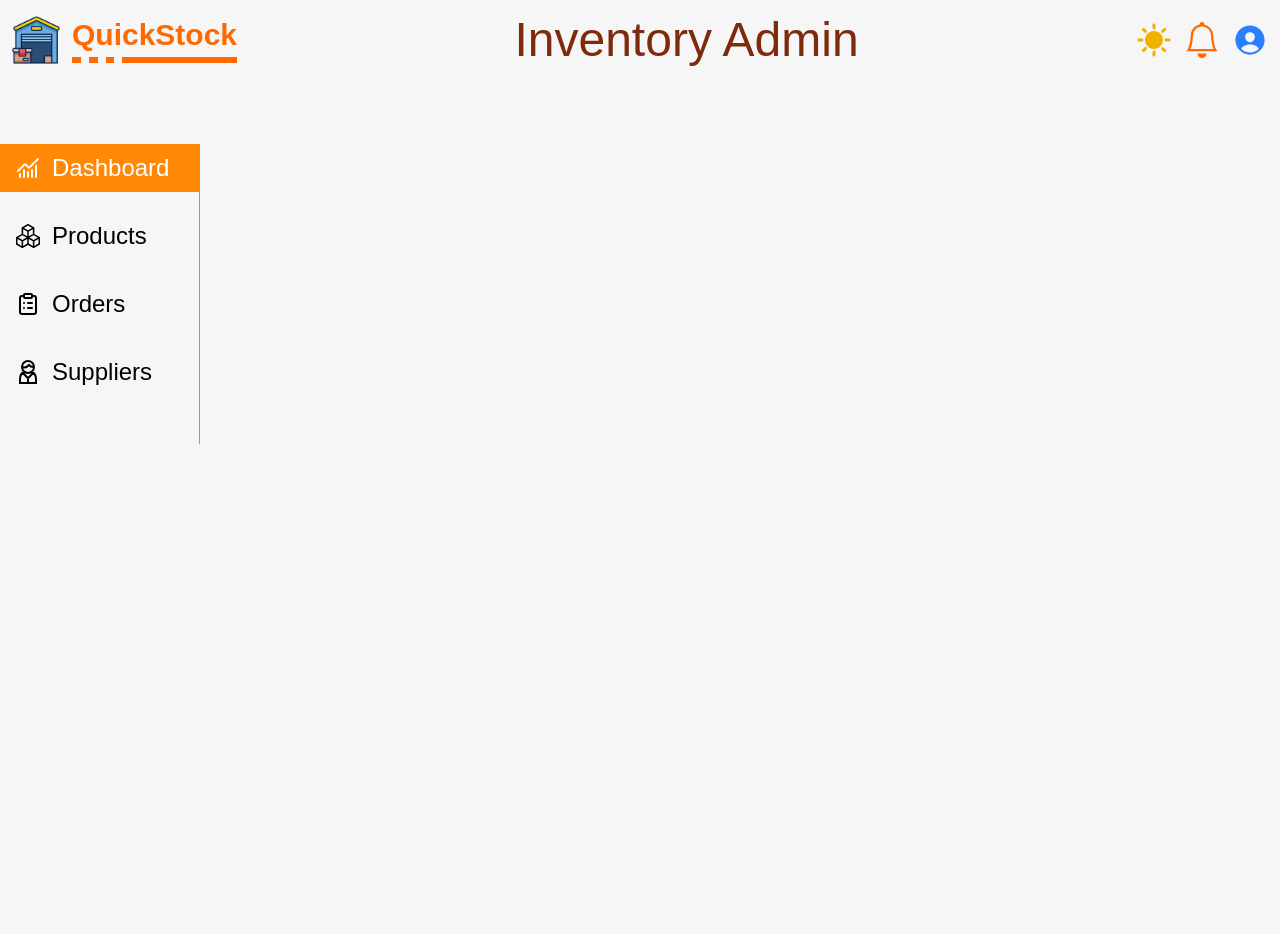
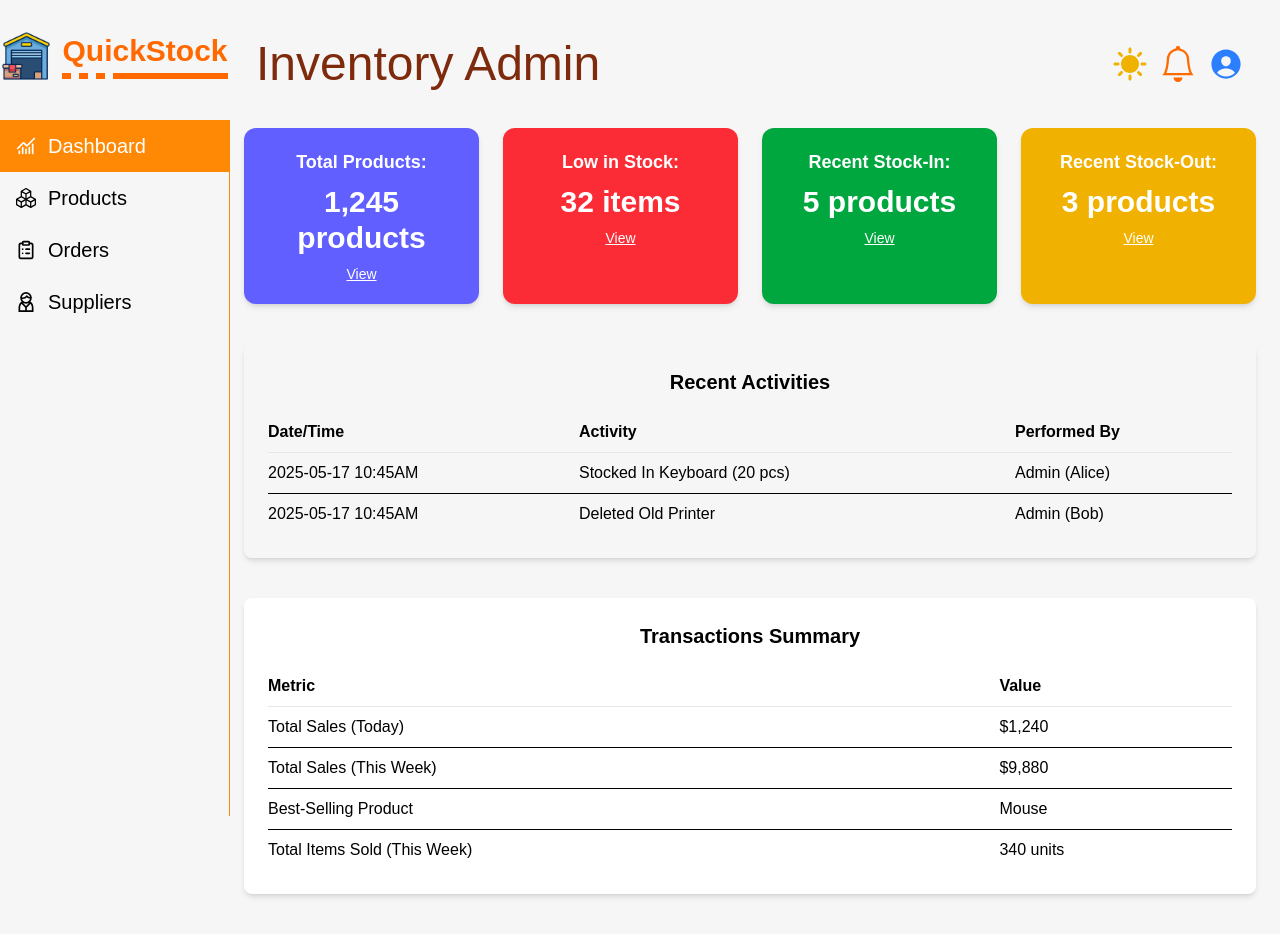
Before and after one commit to Hong-Layeang/QuickStock, a React (Vite) app in the folder frontend/: page /adminDashboard in a window 1280 px wide. Before the commit the page ends 800 px from the top, so only its background shows below. Built offline with nearby package versions, Linux system fonts and the light colour scheme; sample sign-in values are in the browser's storage.

Commit message:
Admin DashBoard Progressing

```diff
--- /dev/null
+++ b/frontend/src/components/ActivityTable.jsx
@@ -0,0 +1,40 @@
+const ActivityTable = () => {
+  const activities = [
+    {
+      date: "2025-05-17 10:45AM",
+      activity: "Stocked In Keyboard (20 pcs)",
+      by: "Admin (Alice)"
+    },
+    {
+      date: "2025-05-17 10:45AM",
+      activity: "Deleted Old Printer",
+      by: "Admin (Bob)"
+    }
+  ];
+
+  return (
+    <div className="shadow-md rounded-lg p-6">
+      <h2 className="text-xl font-semibold mb-4">Recent Activities</h2>
+      <table className="w-full text-left table-auto">
+        <thead>
+          <tr className="border-b border-gray-200">
+            <th className="py-2">Date/Time</th>
+            <th className="py-2">Activity</th>
+            <th className="py-2">Performed By</th>
+          </tr>
+        </thead>
+        <tbody>
+          {activities.map((item, i) => (
+            <tr key={i} className="border-t">
+              <td className="py-2">{item.date}</td>
+              <td className="py-2">{item.activity}</td>
+              <td className="py-2">{item.by}</td>
+            </tr>
+          ))}
+        </tbody>
+      </table>
+    </div>
+  );
+};
+
+export default ActivityTable;
--- /dev/null
+++ b/frontend/src/components/AdminSideBar.jsx
@@ -0,0 +1,43 @@
+import { LuChartNoAxesCombined } from "react-icons/lu";
+import { BsBoxes } from "react-icons/bs";
+import { LuClipboardList } from "react-icons/lu";
+import { GrUserManager } from "react-icons/gr";
+import { useState } from "react";
+import Logo from "./Logo";
+
+const AdminSideBar = () => {
+  const [active, setActive] = useState('dashboard');
+
+  const menuItems = [
+    { key: "dashboard", label: "Dashboard", icon: <LuChartNoAxesCombined /> },
+    { key: "products", label: "Products", icon: <BsBoxes /> },
+    { key: "orders", label: "Orders", icon: <LuClipboardList /> },
+    { key: "suppliers", label: "Suppliers", icon: <GrUserManager /> }
+  ];
+
+  return (
+    <div className="fixed h-screen flex flex-col w-[60px] sm:w-[230px] transition-all duration-300">
+      {/* Logo Section */}
+      <div className="p-4 flex items-center justify-center sm:justify-start">
+        <Logo />
+      </div>
+
+      {/* Menu Items Section */}
+      <div className="flex-1 flex flex-col mt-6 border-r-1 border-orange-400">
+        {menuItems.map((item) => (
+          <div
+            key={item.key}
+            onClick={() => setActive(item.key)}
+            className={`flex items-center gap-3 px-2 sm:px-4 py-3 cursor-pointer text-xl transition duration-200
+              ${active === item.key ? "bg-orange-400 text-white" : "hover:bg-orange-200"}`}
+          >
+            <div>{item.icon}</div>
+            <span className="hidden sm:inline">{item.label}</span>
+          </div>
+        ))}
+      </div>
+    </div>
+  );
+};
+
+export default AdminSideBar;
--- /dev/null
+++ b/frontend/src/components/DashboardCards.jsx
@@ -0,0 +1,22 @@
+const DashboardCards = () => {
+  const cards = [
+    { title: "Total Products:", value: "1,245 products", bg: "bg-indigo-500", text: "text-white" },
+    { title: "Low in Stock:", value: "32 items", bg: "bg-red-500", text: "text-white" },
+    { title: "Recent Stock-In:", value: "5 products", bg: "bg-green-600", text: "text-white" },
+    { title: "Recent Stock-Out:", value: "3 products", bg: "bg-yellow-500", text: "text-white" },
+  ];
+
+  return (
+    <div className="grid grid-cols-1 md:grid-cols-2 lg:grid-cols-4 gap-6">
+      {cards.map((card, idx) => (
+        <div key={idx} className={`rounded-xl shadow-md p-5 ${card.bg} ${card.text}`}>
+          <h3 className="text-lg font-semibold mb-2">{card.title}</h3>
+          <p className="text-3xl font-bold">{card.value}</p>
+          <div className="text-sm underline mt-2 cursor-pointer">View</div>
+        </div>
+      ))}
+    </div>
+  );
+};
+
+export default DashboardCards;
--- a/frontend/src/components/Header.jsx
+++ b/frontend/src/components/Header.jsx
@@ -1,4 +1,3 @@
-import Logo from './Logo.jsx'
 import { MdSunny } from "react-icons/md";
 import { IoPersonCircle } from "react-icons/io5";
 import { BsBell } from "react-icons/bs";
@@ -23,7 +22,6 @@ const Header = () => {
 
   return (
     <div className=" pl-3 pr-3 flex justify-between items-center">
-        <Logo />
         <h1 className="text-5xl text-orange-900">Inventory Admin</h1>
         <div className=" text-4xl flex gap-3">
             <div onClick={handleDarkmode} className="cursor-pointer">
--- a/frontend/src/components/SideBar.jsx
+++ /dev/null
@@ -1,52 +0,0 @@
-import { LuChartNoAxesCombined } from "react-icons/lu";
-import { BsBoxes } from "react-icons/bs";
-import { LuClipboardList } from "react-icons/lu";
-import { GrUserManager } from "react-icons/gr";
-import { useState } from "react";
-
-const SideBar = () => {
-    const [active, setActive] = useState('dashboard');
-
-    const menuItems = [
-        { key: "dashboard", label: "Dashboard", icon: <LuChartNoAxesCombined /> },
-        { key: "products", label: "Products", icon: <BsBoxes /> },
-        { key: "orders", label: "Orders", icon: <LuClipboardList /> },
-        { key: "suppliers", label: "Suppliers", icon: <GrUserManager /> }
-    ];
-
-  return (
-    <div className=" sidebar fixed w-[200px] h-[300px] overflow-y-auto mt-20 flex flex-col gap-5 border-r-1 border-solid border-orange-400">
-
-      {menuItems.map((item) => (
-        <div
-          key={item.key}
-          onClick={() => setActive(item.key)}
-          className={`text-2xl flex gap-3 items-center px-4 py-2 cursor-pointer duration-200
-            ${active === item.key ? "bg-orange-400 text-white" : "hover:bg-orange-200"}`}
-        >
-          <div>{item.icon}</div>
-          <span>{item.label}</span>
-        </div>
-        ))}
-
-        {/* <div className=" text-2xl flex gap-3 items-center duration-300 cursor-pointer hover:bg-orange-400">
-            <div><LuChartNoAxesCombined /></div>
-            <span>Dashboard</span>
-        </div>
-        <div className=" text-2xl flex gap-3 items-center">
-            <div><BsBoxes /></div>
-            <span>Products</span>
-        </div>
-        <div className=" text-2xl flex gap-3 items-center">
-            <div><LuClipboardList /></div>
-            <span>Orders</span>
-        </div>
-        <div className=" text-2xl flex gap-3 items-center">
-            <div><GrUserManager /></div>
-            <span>Suppliers</span>
-        </div> */}
-    </div>
-  )
-}
-
-export default SideBar;
--- /dev/null
+++ b/frontend/src/components/TransactionSummary.jsx
@@ -0,0 +1,32 @@
+const TransactionSummary = () => {
+  const metrics = [
+    { label: "Total Sales (Today)", value: "$1,240" },
+    { label: "Total Sales (This Week)", value: "$9,880" },
+    { label: "Best-Selling Product", value: "Mouse" },
+    { label: "Total Items Sold (This Week)", value: "340 units" }
+  ];
+
+  return (
+    <div className="bg-white shadow-md rounded-lg p-6">
+      <h2 className="text-xl font-semibold mb-4">Transactions Summary</h2>
+      <table className="w-full text-left table-auto">
+        <thead>
+          <tr className="border-b border-gray-200">
+            <th className="py-2">Metric</th>
+            <th className="py-2">Value</th>
+          </tr>
+        </thead>
+        <tbody>
+          {metrics.map((item, i) => (
+            <tr key={i} className="border-t">
+              <td className="py-2">{item.label}</td>
+              <td className="py-2">{item.value}</td>
+            </tr>
+          ))}
+        </tbody>
+      </table>
+    </div>
+  );
+};
+
+export default TransactionSummary;
--- a/frontend/src/pages/AdminDashBoardPage.jsx
+++ b/frontend/src/pages/AdminDashBoardPage.jsx
@@ -1,13 +1,34 @@
-import Header from '../components/Header.jsx'
-import SideBar from '../components/SideBar.jsx';
+import Header from '../components/Header.jsx';
+import AdminSideBar from '../components/AdminSideBar.jsx';
+import DashboardCards from '../components/DashboardCards.jsx';
+import ActivityTable from '../components/ActivityTable.jsx';
+import TransactionSummary from '../components/TransactionSummary.jsx';
 
 const AdminDashBoardPage = () => {
   return (
-    <>
-      <Header />
-      <SideBar />
-    </>
-  )
-}
+    <div className="flex">
+      {/* Sidebar */}
+      <div className="w-[220px] h-screen">
+        <AdminSideBar />
+      </div>
+
+      {/* Main content */}
+      <div className="flex-1 min-h-screen">
+        <div className="p-6">
+          <Header />
+          <div className="mt-10">
+            <DashboardCards />
+          </div>
+          <div className="mt-10">
+            <ActivityTable />
+          </div>
+          <div className="mt-10">
+            <TransactionSummary />
+          </div>
+        </div>
+      </div>
+    </div>
+  );
+};
 
 export default AdminDashBoardPage;
```
Also changed, not shown: 1 other file (tests, documents, lock files or other folders).
